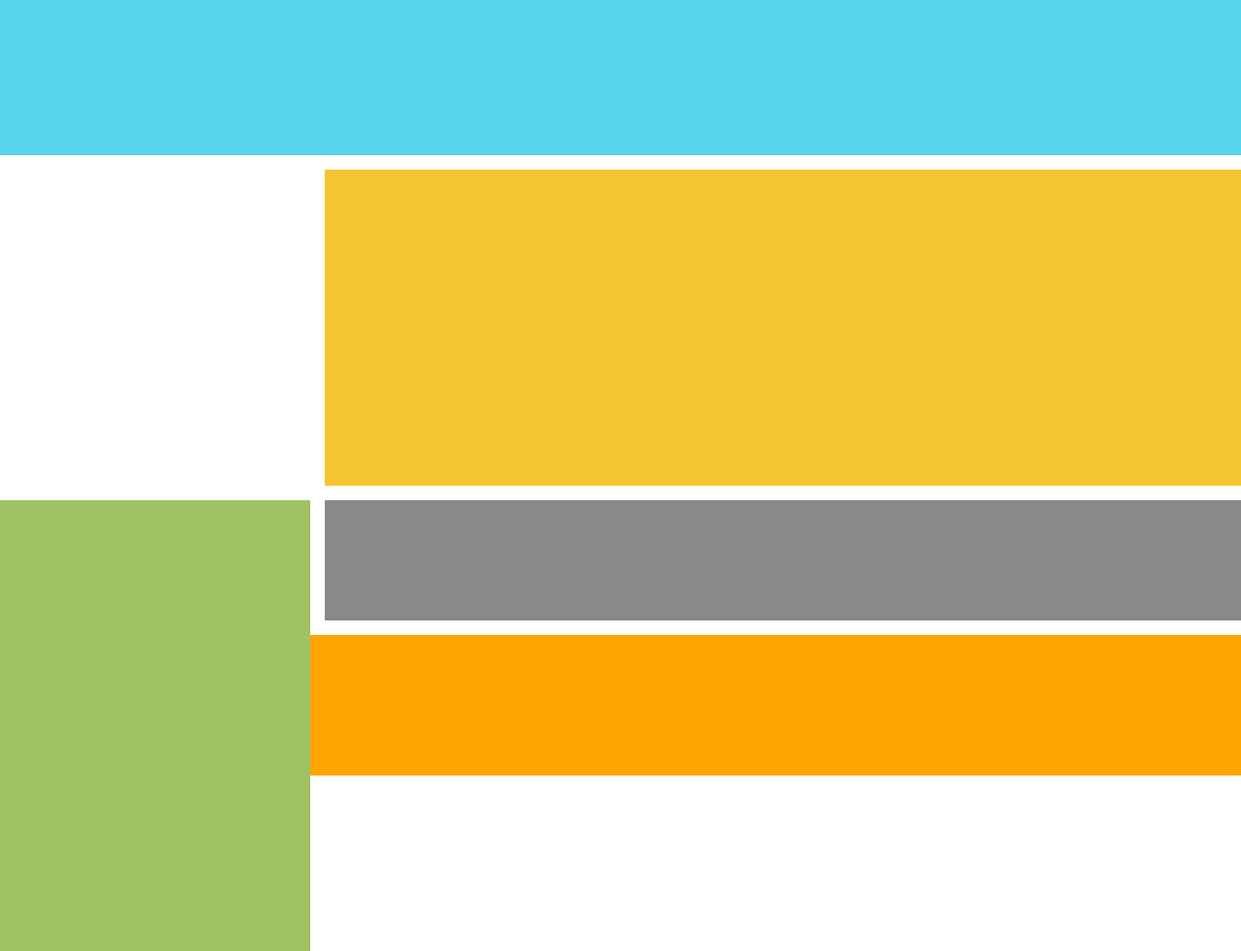
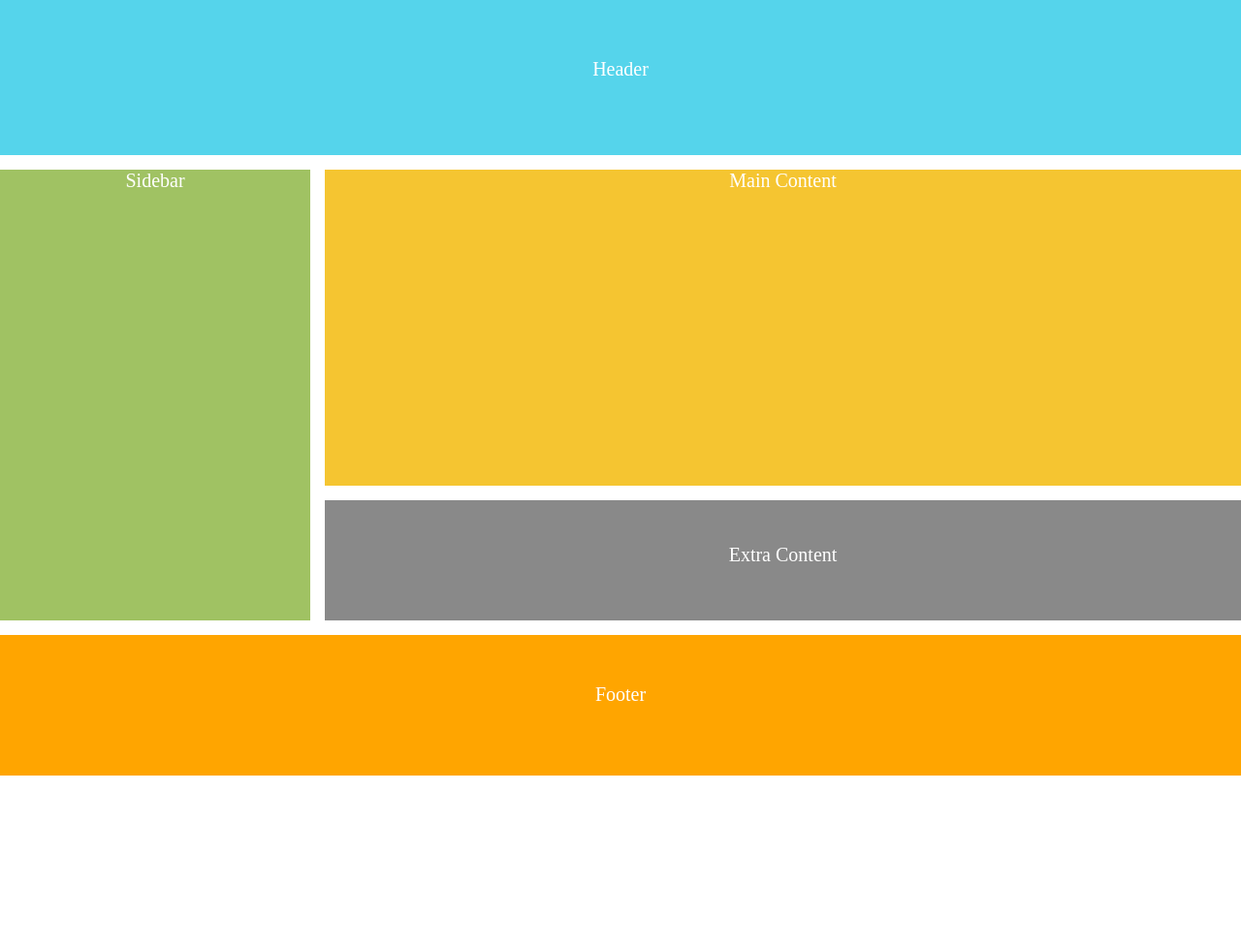
Before and after one commit to Tanushree2001/PI_Tanushree_Gupta, a plain HTML site: page Basic CSS: inline-block/Task2.html in a window 1280 px wide. Shown: the whole page at 97% size. After the commit the page ends 800 px from the top, so only its background shows below. Drawn offline with Linux system fonts and the light colour scheme.

Commit message:
Update Task2.css

```diff
--- a/Basic CSS: inline-block/Task2.css
+++ b/Basic CSS: inline-block/Task2.css
@@ -2,35 +2,47 @@ body{
     margin: 0px;
     padding: 0px;
     font-size: 0px;
-}
-.a{
-    height:100vh;
-    width:100%;
+    height: 100vh;
+    width: 100%;
 }
 .b{
     height:20vh;
     width:100%;
     background-color: #55D4EB;
     margin-bottom: 15px;
+    box-sizing: border-box;
+    font-size: 20px;
+    color: white;
+    text-align: center;
+    padding-top: 60px;
+}
+.para{
+    margin: 0px;
+    text-align: center;
 }
 .c1{
-    height:calc(60vh - 15px);
+    height:calc( 60vh - 15px);
     width:100%;
     margin-bottom: 15px;
     display:inline-block;
 }
 .c11{
-    height:calc(60vh - 15px);
+    height:calc( 60vh - 15px);
     width:25%;
     background-color: #A0C263;
     display: inline-block;
-    margin-right: 15px;
+    vertical-align: top;
+    font-size: 20px;
+    color: white;
+    text-align: center;
+
 }
 .c12{
-    height: calc(60vh - 15px);
+    height: calc( 60vh - 15px);
     width:calc(75% - 15px);
     display: inline-block;
     position: relative;
+    margin-left: 15px;
 }
 .c121{
     height: 70%;
@@ -38,14 +50,24 @@ body{
     background-color: #F5C531;
     position: relative;
     margin-bottom: 15px;
+    font-size: 20px;
+    color: white;
 }
 .c122{
     height: calc(30% - 15px);
     width:100%;
     background-color: #898989;
+    box-sizing: border-box;
+    font-size: 20px;
+    color: white;
+    padding-top: 45px;
 }
 .d{
     height:calc(20vh - 15px);
     width:100%;
     background-color: #FFA500;
+    box-sizing: border-box;
+    font-size: 20px;
+    color: white;
+    padding-top: 50px;
 }
```
